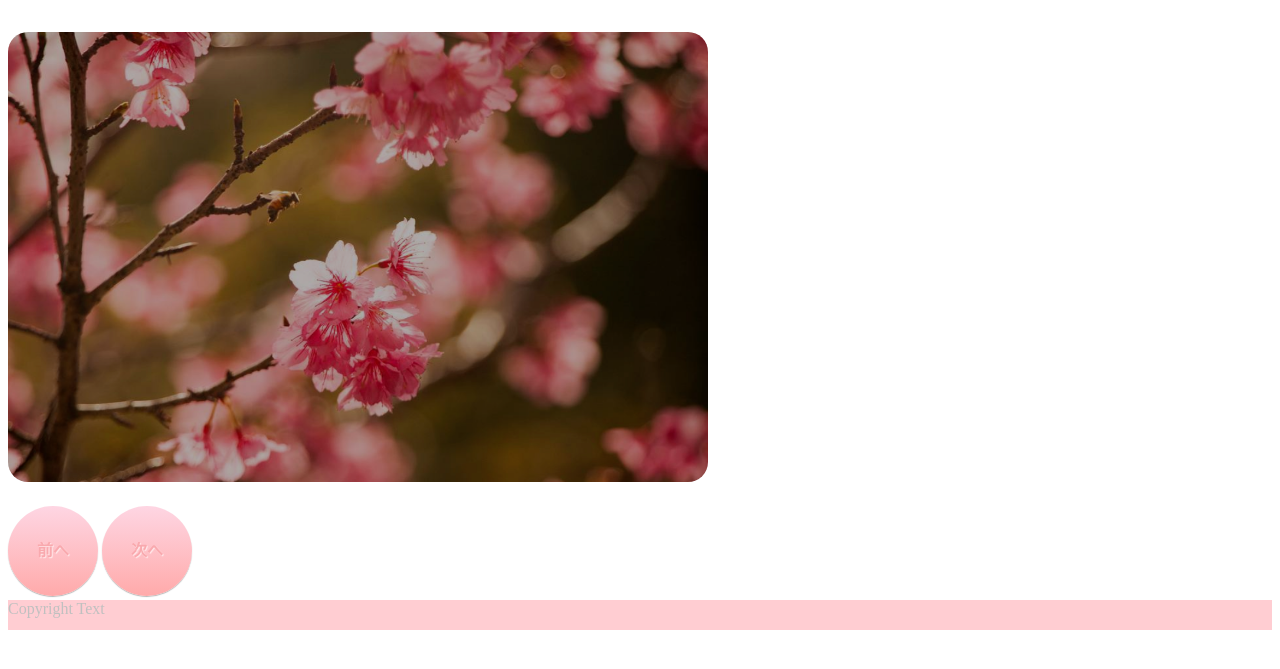
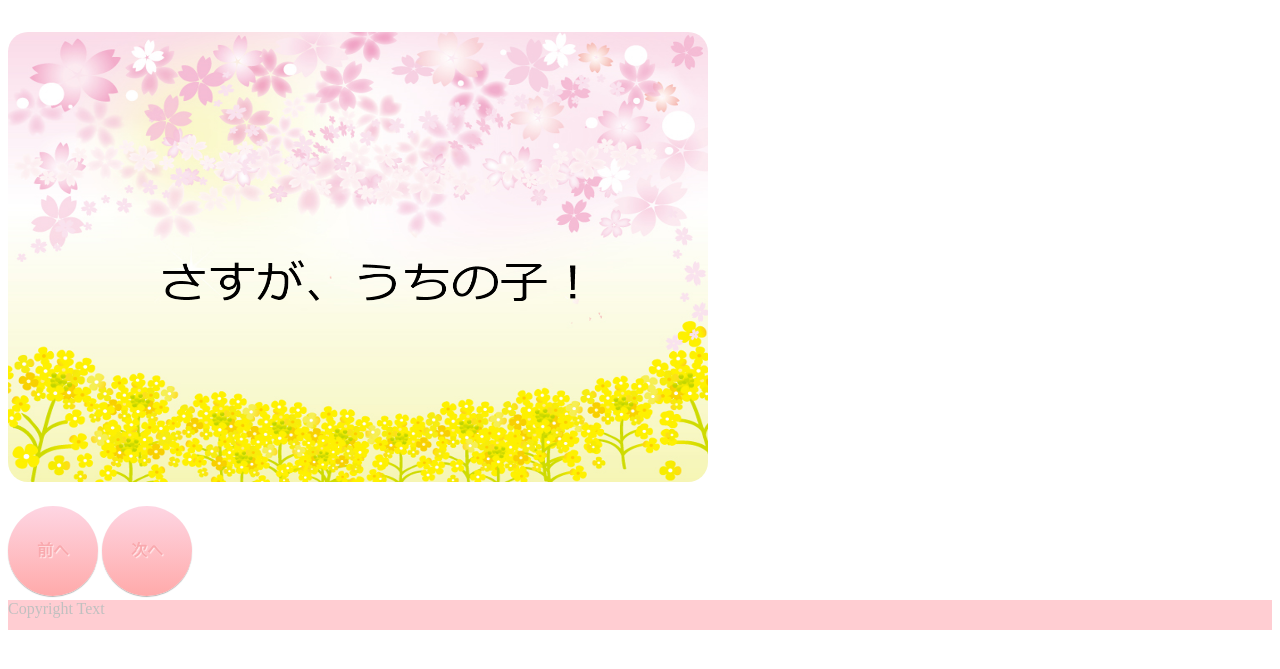
Before and after one commit to sugi-na/sunakakeru, a Python web app: template templates/index.html in a window 1280 px wide. Shown: the part 76-745 px from the top of the page. Run offline with Jinja, Linux system fonts and the light colour scheme; the template is opened without the code that fills it, so the values that code supplies are empty.

Commit message:
img tuika

```diff
--- a/templates/index.html
+++ b/templates/index.html
@@ -14,7 +14,7 @@
 
 
 
-    <div class="id"><img src="../img/photo_01.png"></div>
+    <div class="id"><img src="../img/さすが、うちの子！.png"></div>
 
 
 
```
Also changed, not shown: img/photo_01.png (deleted), img/photo_02.png (deleted), img/thumb_01.png (deleted), img/thumb_02.png (deleted), img/thumb_03.png (deleted).
